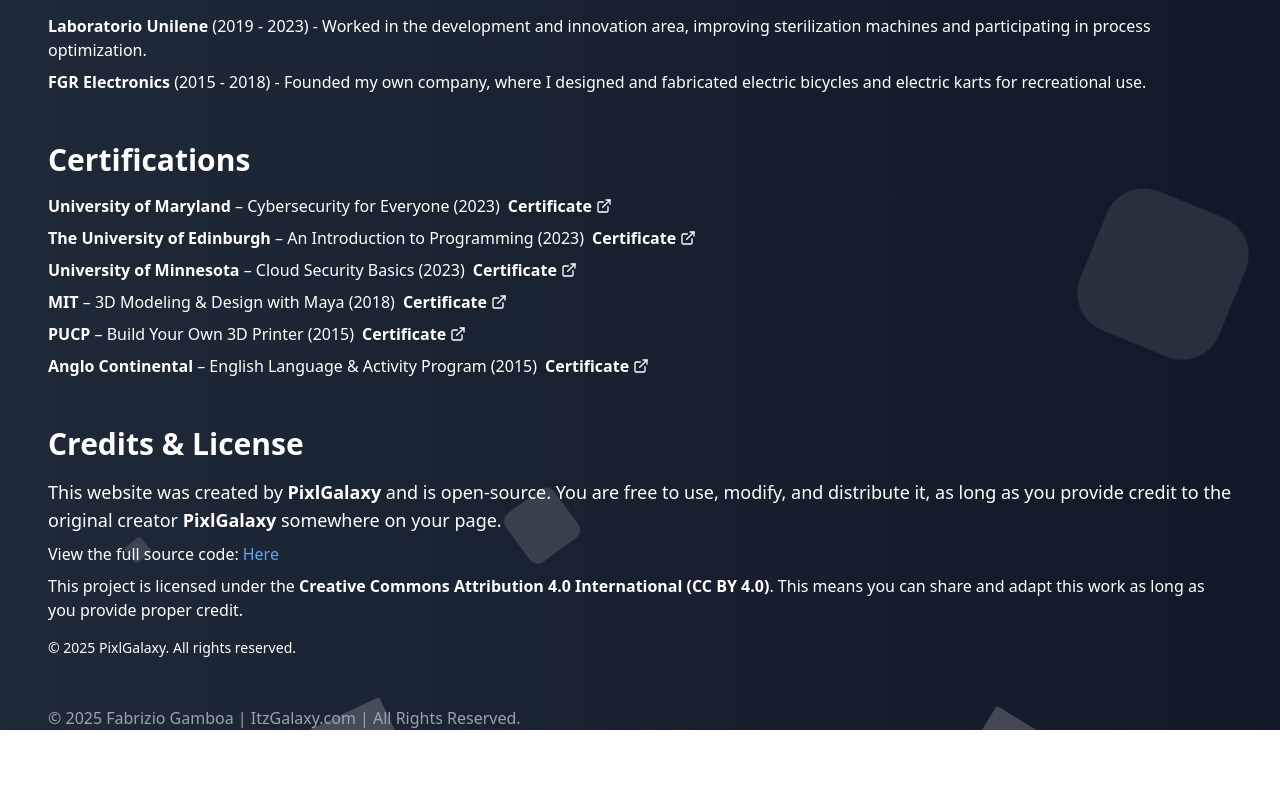
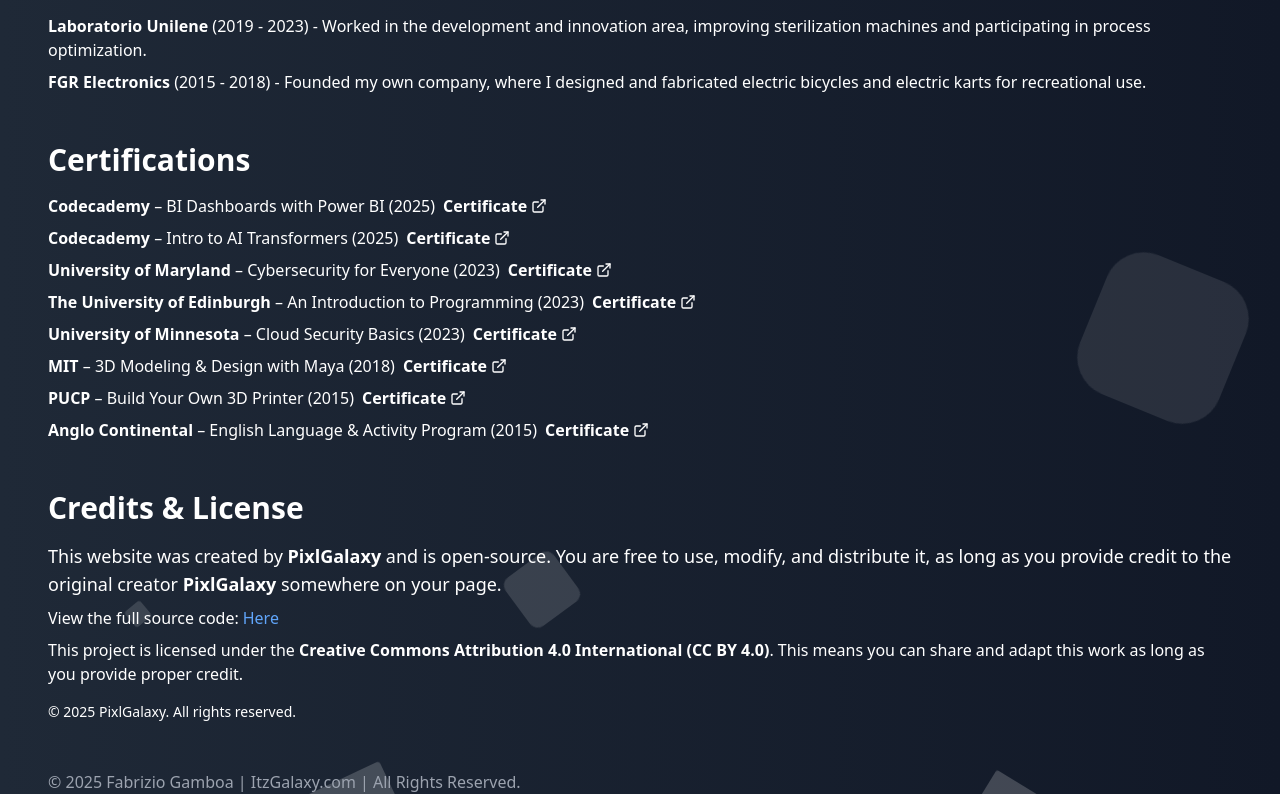
Before and after one commit to PixlGalaxy/fabriziogamboa, a React (Vite) app in the folder frontend/: page /about in a window 1280 px wide. Shown: the part 1326-2120 px from the top of the page. Before the commit the page ends 2056 px from the top, so only its background shows below. Built offline with nearby package versions, Linux system fonts and the light colour scheme.

Commit message:
chore(content): add certifications to Home and About pages

```diff
--- a/frontend/src/pages/About.tsx
+++ b/frontend/src/pages/About.tsx
@@ -193,6 +193,32 @@ const About: React.FC = () => {
                 <ul className="space-y-2">
                   <li className="flex items-center gap-2">
                     <span>
+                      <strong>Codecademy</strong> –  BI Dashboards with Power BI (2025)
+                    </span>
+                    <a
+                      href="https://webincloud.itzgalaxy.com/public/file/QtBsG_0xFEat4hZpKNdKRw/BI%20Dashboards%20with%20Power%20BI%20Course%20Codecademy.pdf"
+                      target="_blank"
+                      rel="noopener noreferrer"
+                      className="flex items-center gap-1 font-bold hover:underline"
+                    >
+                      Certificate <ExternalLink size={16} />
+                    </a>
+                  </li>
+                  <li className="flex items-center gap-2">
+                    <span>
+                      <strong>Codecademy</strong> – Intro to AI Transformers (2025)
+                    </span>
+                    <a
+                      href="https://webincloud.itzgalaxy.com/public/file/qPkcIrNWCEGaMC4ztcjhCQ/Intro%20to%20AI%20Transformers%20Codecademy.pdf"
+                      target="_blank"
+                      rel="noopener noreferrer"
+                      className="flex items-center gap-1 font-bold hover:underline"
+                    >
+                      Certificate <ExternalLink size={16} />
+                    </a>
+                  </li>
+                  <li className="flex items-center gap-2">
+                    <span>
                       <strong>University of Maryland</strong> – Cybersecurity for Everyone (2023)
                     </span>
                     <a
--- a/frontend/src/pages/Home.tsx
+++ b/frontend/src/pages/Home.tsx
@@ -393,6 +393,8 @@ const Home: React.FC = () => {
             <section>
               <h2 className="text-3xl font-semibold mb-4">Certifications</h2>
               <ul className="text-base md:text-lg text-left list-disc space-y-3 pl-4 md:pl-5">
+                <li><strong>Codecademy:</strong> BI Dashboards with Power BI (2025)</li>
+                <li><strong>Codecademy:</strong> Intro to AI Transformers (2025)</li>
                 <li><strong>University of Maryland:</strong> Cybersecurity for Everyone (2023)</li>
                 <li><strong>The University of Edinburgh:</strong> An Introduction to Programming (2023)</li>
                 <li><strong>University of Minnesota:</strong> Cloud Security Basics (2023)</li>
```
